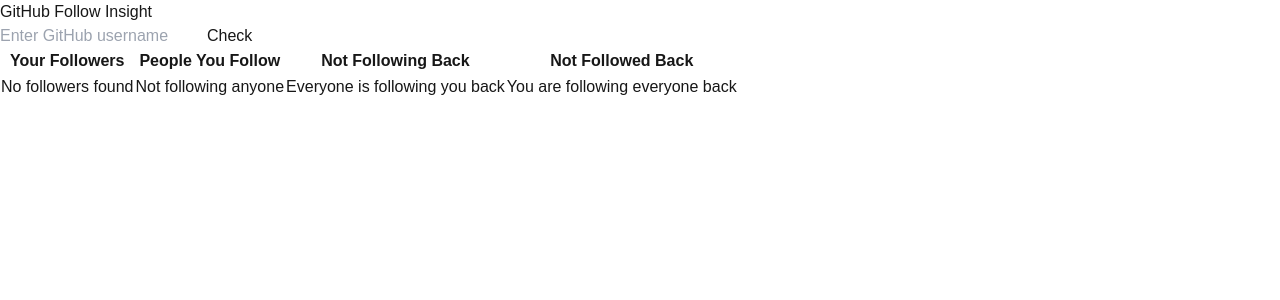
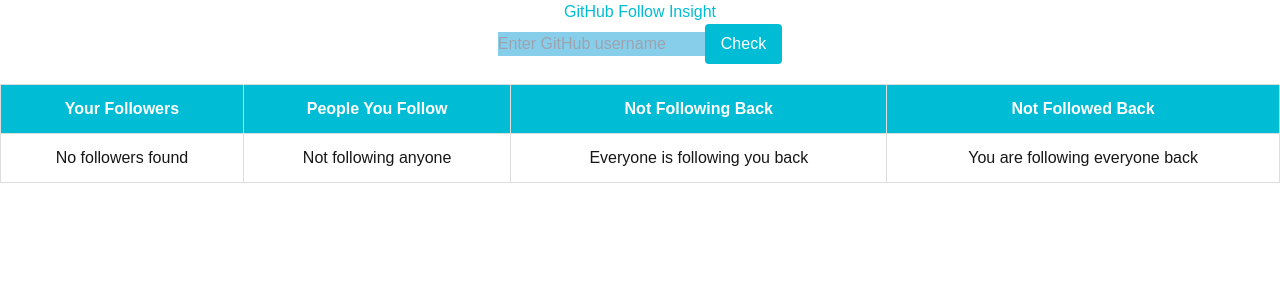
Before and after one commit to stuartasiimwe7/GitHub-FollowInsight, a Next.js app in the folder github-followinsight/: page / in a window 1280 px wide. Shown: the top 300 px of the page. Built offline with nearby package versions, Linux system fonts and the light colour scheme.

Commit message:
Content: Update page.tsx

```diff
--- a/github-followinsight/postcss.config.js
+++ b/github-followinsight/postcss.config.js
@@ -1,3 +1,4 @@
+// postcss.config.js
 module.exports = {
   plugins: {
     tailwindcss: {},
--- a/github-followinsight/src/app/globals.css
+++ b/github-followinsight/src/app/globals.css
@@ -1,21 +1,101 @@
+/* Tailwind imports */
 @tailwind base;
 @tailwind components;
 @tailwind utilities;
 
+
+/* Custom root variables */
 :root {
   --background: #ffffff;
   --foreground: #171717;
+  --primary-color: #00bcd4; /* Aqua Color */
+  --secondary-color: #00796b; /* Green for followers */
+  --warning-color: #f44336; /* Red for not followed back */
+  --info-color: #2196f3; /* Blue for not following back */
 }
 
+/* Dark mode variables */
 @media (prefers-color-scheme: dark) {
   :root {
-    --background: green;
-    --foreground: black;
+    --background: #212121;
+    --foreground: white;
+    --primary-color: #00bcd4;
   }
 }
+input {
+  background-color: skyblue !important; /* Override with a specific blue, or use a variable */
+}
 
+
+/* Global styles for body */
 body {
   color: var(--foreground);
   background: var(--background);
   font-family: Arial, Helvetica, sans-serif;
+  transition: background 0.3s ease, color 0.3s ease;
 }
+
+h1 {
+  color: var(--primary-color);
+}
+
+button {
+  background-color: var(--primary-color);
+  color: white;
+  border: none;
+  border-radius: 4px;
+  padding: 8px 16px;
+  cursor: pointer;
+}
+
+button:hover {
+  background-color: var(--secondary-color);
+}
+
+/* Table styles */
+table {
+  width: 100%;
+  border-collapse: collapse;
+  margin-top: 20px;
+}
+
+th, td {
+  padding: 12px;
+  text-align: center;
+  border: 1px solid #ddd;
+}
+
+th {
+  background-color: var(--primary-color);
+  color: white;
+}
+
+td {
+  background-color: var(--background);
+  color: var(--foreground);
+}
+
+.follower {
+  background-color: var(--secondary-color);
+  color: white;
+}
+
+.not-followed-back {
+  background-color: var(--warning-color);
+  color: white;
+}
+
+.not-following-back {
+  background-color: var(--info-color);
+  color: white;
+}
+
+.text-center {
+  text-align: center;
+}
+
+.flex-center {
+  display: flex;
+  justify-content: center;
+  align-items: center;
+}
--- a/github-followinsight/src/app/page.tsx
+++ b/github-followinsight/src/app/page.tsx
@@ -1,4 +1,6 @@
 "use client";
+
+import '../app/globals.css';  // Ensure this path is correct
 
 import { useState } from "react";
 
@@ -42,31 +44,38 @@
   const notFollowedBack = following.filter((followed) => !followers.includes(followed));
 
   return (
-    <div className="min-h-screen p-6 bg-aqua flex flex-col items-center justify-center">
-      <h1 className="text-2xl font-bold mb-4">GitHub Follow Insight</h1>
+    <div className="min-h-screen flex flex-col items-center justify-center bg-aqua p-6">
+      <div className="text-center mb-6">
+        <h1>GitHub Follow Insight</h1>
+      </div>
 
-      <div className="flex mb-6">
+      <div className="flex flex-col items-center mb-6 w-full max-w-md">
+        <div className="text-center mb-6 bg-green-100 p-4 rounded">
           <input
             type="text"
             placeholder="Enter GitHub username"
             value={username}
             onChange={(e) => setUsername(e.target.value)}
-          className="border p-2 rounded-l bg-black text-white"
           />
-        <button onClick={fetchGitHubData} className="bg-blue-500 text-white px-4 py-2 rounded-r border border-blue-500">
+          <button
+            onClick={fetchGitHubData}
+            className="bg-blue-500 text-white px-4 py-2 rounded-r border border-blue-500"
+          >
             Check
           </button>
         </div>
+      </div>
 
-      {error && <p className="text-red-500 mb-4">{error}</p>}
 
-      <table className="table-auto w-full border-collapse text-center">
+      {error && <p className="text-red-500 mb-4 text-center">{error}</p>}
+
+      <table className="table-auto w-full border-collapse text-center mt-6">
         <thead>
           <tr>
-            <th className="p-4 text-white bg-gray-700">Your Followers</th>
-            <th className="p-4 text-white bg-green-500">People You Follow</th>
-            <th className="p-4 text-white bg-blue-500">Not Following Back</th>
-            <th className="p-4 text-white bg-red-500">Not Followed Back</th>
+            <th className="py-3 px-4 bg-blue-500 text-white">Your Followers</th>
+            <th className="py-3 px-4 bg-green-500 text-white">People You Follow</th>
+            <th className="py-3 px-4 bg-blue-500 text-white">Not Following Back</th>
+            <th className="py-3 px-4 bg-red-500 text-white">Not Followed Back</th>
           </tr>
         </thead>
         <tbody>
```
Lines whose indentation alone changed are shown as unchanged.
